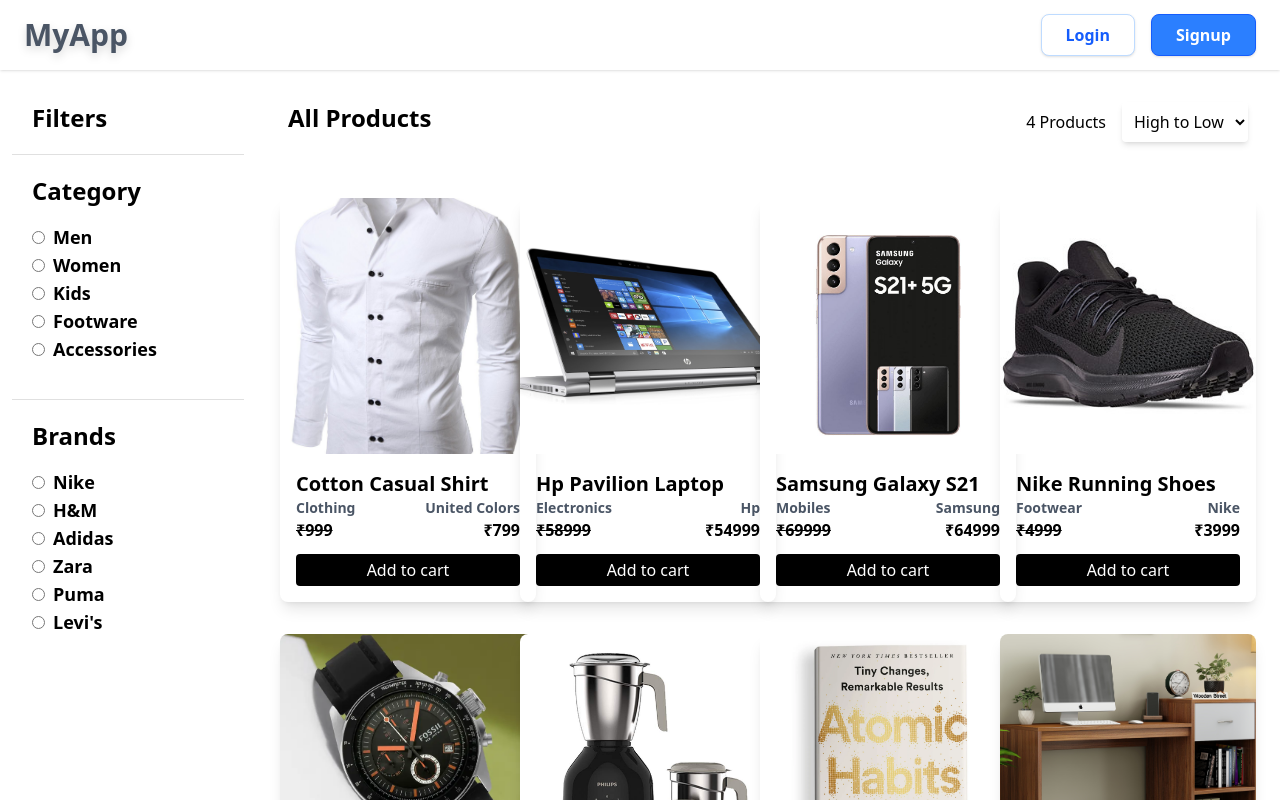
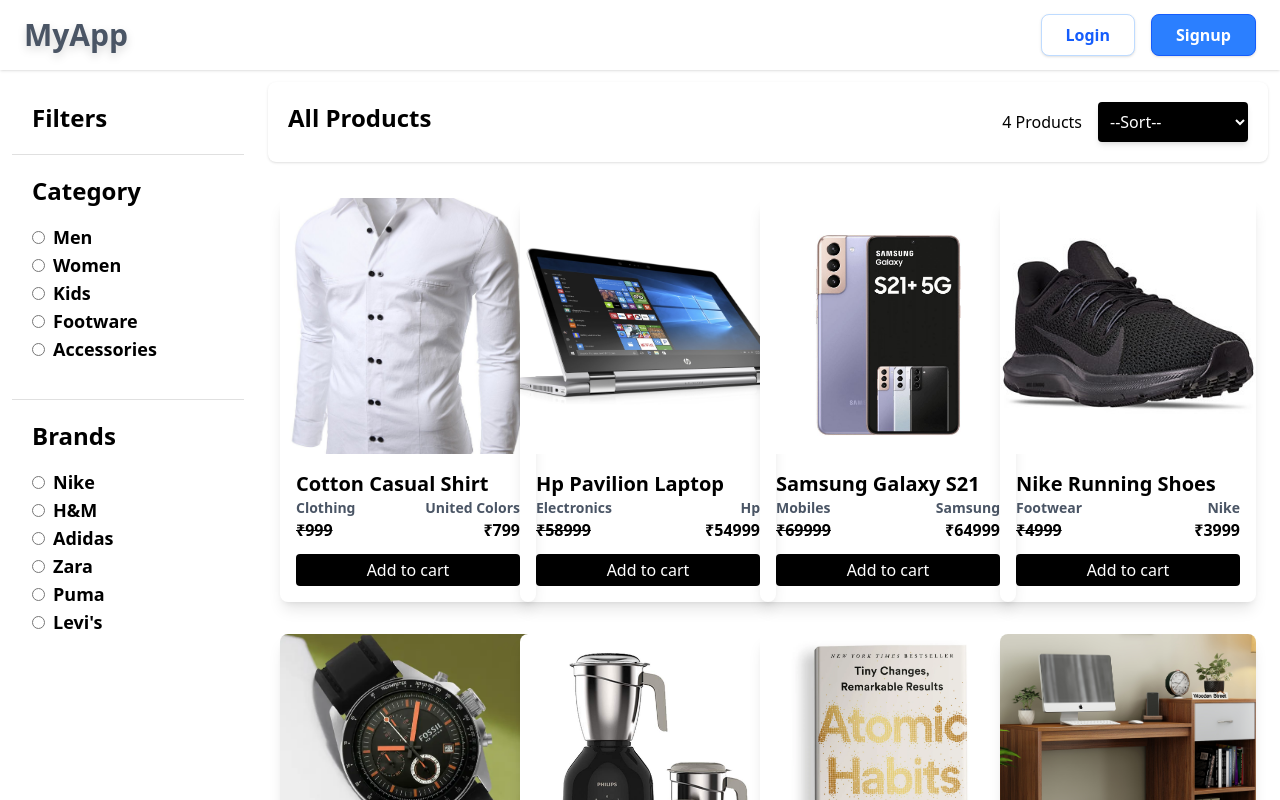
Before and after one commit to samrat-karak/React-ECommerce-with-Backend-CRUD, a React (Vite) app in the folder frontend/: page /products in a window 1280 px wide. Shown: the top 800 px of the page. Built offline with nearby package versions, Linux system fonts and the light colour scheme.

Commit message:
Update css and Logout button in profile area

```diff
--- a/frontend/src/components/Navbar.jsx
+++ b/frontend/src/components/Navbar.jsx
@@ -1,10 +1,16 @@
-import React, { Children } from 'react'
+import React, { Children, useState } from 'react'
 import { Link,useNavigate } from 'react-router-dom'
 import { toast } from 'react-toastify'
 import Avatar from '@mui/material/Avatar'
 import CartDrawer from './CartDrawer'
 
 const Navbar = () => {
+
+  const [menuToggle,setMenuToggle]=useState(false)
+
+  const toggleMenu=()=>{
+    setMenuToggle(!menuToggle)
+  }
 
    const categories=[
       {
@@ -91,11 +97,19 @@
             </button>
 
             {/* <Avatar sx={{bgcolor:'black'}}>U</Avatar> */}
-            <Avatar sx={{bgcolor:'black'}} {...stringAvatar("Smrat Karak")}/>
+            <div className='relative' onClick={toggleMenu}>
+              <Avatar sx={{bgcolor:'black'}} {...stringAvatar("Smrat Karak")}/>
 
-            <button className="bg-black py-2 px-6 rounded text-white cursor-pointer hover:bg-gray-200 hover:border hover:text-black" onClick={handelLogout}>
-              Logout
-            </button>
+              {menuToggle? <>
+              <div className='absolute min-w-40 p-2 right-0 bg-white shadow-lg rounded-lg top-12 z-50 border border-gray-200'>
+                <ul className='flex flex-col gap-2'>
+                  <li onClick={handelLogout} className='hover:bg-gray-100 px-2 py-1 cursor-pointer'>
+                    Logout
+                  </li>
+                </ul>
+              </div>
+              </>: null}
+            </div>
           </>
         ) : (
           <>
--- a/frontend/src/components/Products.jsx
+++ b/frontend/src/components/Products.jsx
@@ -170,7 +170,7 @@
 
   return (
     <div className='mt-[70px] flex'>
-        <aside className='min-h-screen w-[20%] p-3'>
+        <aside className='bg-white min-h-screen w-[20%] p-3'>
             <header className='p-5'>
                 <h1 className='text-2xl font-bold'>Filters</h1>
             </header>
@@ -212,15 +212,15 @@
         </aside>
 
         <main className='min-h-screen w-[80%] p-3'>
-        <header className='p-5 flex justify-between'>
+        <header className='p-5 flex justify-between  bg-white rounded-lg shadow'>
             <h1 className='text-2xl font-bold'>All Products</h1>
 
             <div className='flex items-center gap-4'>
                 <span>4 Products</span>
-                <select name='sort' id='sort' className='p-2 shadow-md rounded outline-0'>
-                    <option value="" disabled>--Sort--</option>
-                    <option value="">High to Low</option>
-                    <option value="">Low to High</option>
+                <select name='sort' id='sort' className='p-2 shadow-md rounded outline-0 bg-black text-white cursor-pointer min-w-[150px]'>
+                    <option value="" disabled selected  className="bg-gray-800 text-gray-300">--Sort--</option>
+                    <option value="high" className="bg-black text-white">High to Low</option>
+                    <option  value="low" className="bg-black text-white">Low to High</option>
                 </select>
 
             </div>
```
